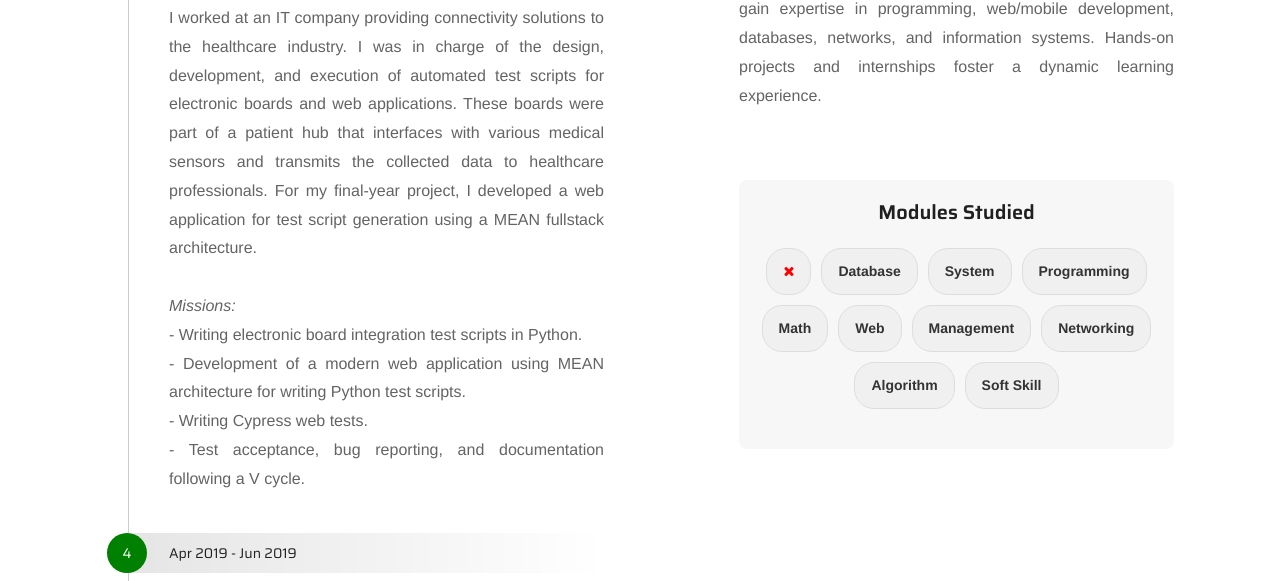
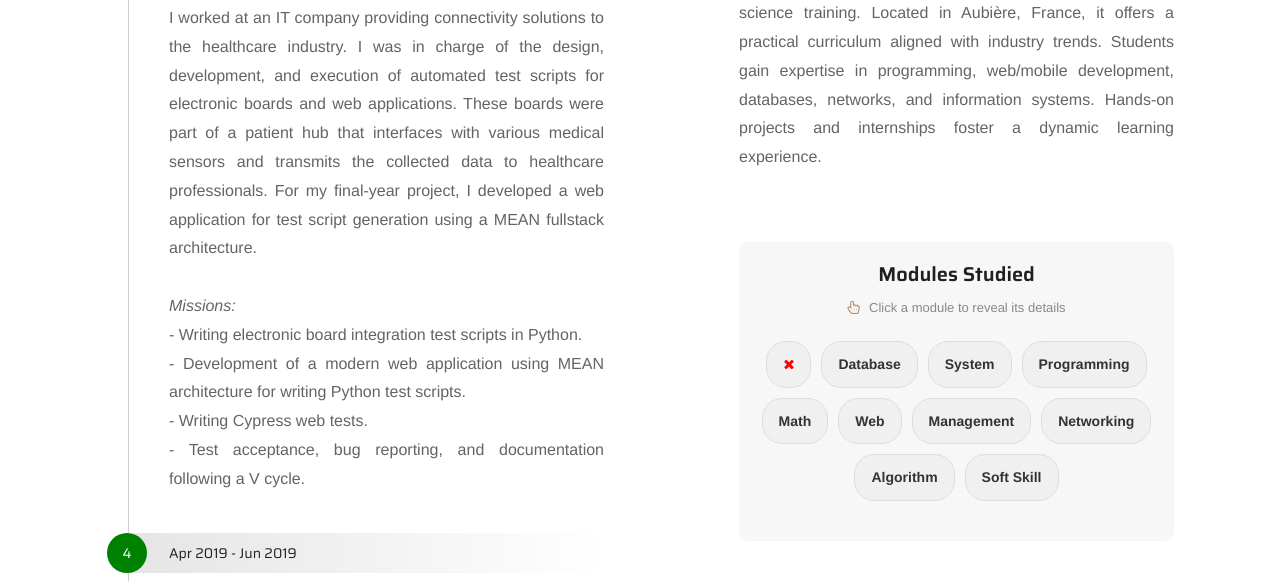
Before and after one commit to Clement-Torti/portfolio2, a PHP site: page /index.html in a window 1280 px wide. Shown: the part 5839-6420 px from the top of the page. Run offline with PHP 8.4, Linux system fonts and the light colour scheme; some libraries are stand-ins or nearby versions.

Commit message:
invite to click

```diff
--- a/css/sections/education.css
+++ b/css/sections/education.css
@@ -10,6 +10,23 @@
 
 .dark-scheme .modules-container {
     background-color: rgba(255, 255, 255, 0.05);
+}
+
+/* Sits between the "Modules Studied" heading and the buttons; js/sections/education.js
+   drops it as soon as a module is showing. */
+.modules-hint {
+    margin-bottom: 18px;
+    color: #888;
+    font-size: 13px;
+}
+
+.modules-hint i {
+    margin-right: 5px;
+    color: var(--primary-color);
+}
+
+.dark-scheme .modules-hint {
+    color: #aaa;
 }
 
 .module-filters {
--- a/js/sections/education.js
+++ b/js/sections/education.js
@@ -42,16 +42,26 @@
 `;
 
 
+    // Nothing is shown until a module is picked, so the section has to say so —
+    // otherwise it reads as a row of buttons above an empty box. It steps aside once
+    // a module is on screen and comes back with the clear button below.
+    const hintHtml = `
+    <p class="modules-hint text-center">
+        <i class="fa fa-hand-pointer-o"></i> Click a module to reveal its details
+    </p>
+`;
+
     // Combine and inject the HTML
     container.innerHTML = `
     <div class="modules-container">
-        <h4 class="text-center mb-4">Modules Studied</h4>${filtersHtml}
+        <h4 class="text-center mb-2">Modules Studied</h4>${hintHtml}${filtersHtml}
         ${modulesHtml}
     </div>`;
 
     // Get all filter buttons and module cards after injecting HTML
     const moduleCards = container.querySelectorAll('.module-card');
     const allFilterButtons = container.querySelectorAll('.module-filter-btn');
+    const hint = container.querySelector('.modules-hint');
 
     // Add event listeners for all category filter buttons
     allFilterButtons.forEach(button => {
@@ -61,6 +71,7 @@
             button.classList.add('active');
 
             const selectedCategory = button.dataset.category;
+            hint.hidden = true;
 
             // Show/hide module cards based on the selected category
             moduleCards.forEach(card => {
@@ -83,6 +94,7 @@
         moduleCards.forEach(card => {
             card.style.display = 'none'; // Hide all modules
         });
+        hint.hidden = false; // Back to an empty list, so invite the click again
     });
     container.querySelector('.module-filters').prepend(clearButton); // Place 'X' button first
 
@@ -92,6 +104,7 @@
     if (initiallyActiveButton) {
         // Trigger the display of modules for the initially active category
         const selectedCategory = initiallyActiveButton.dataset.category;
+        hint.hidden = true;
         moduleCards.forEach(card => {
             if (card.dataset.category === selectedCategory) {
                 card.style.display = 'flex';
```
